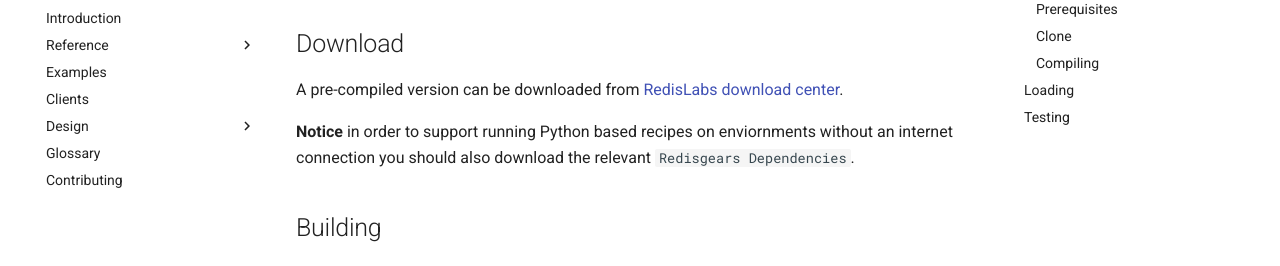
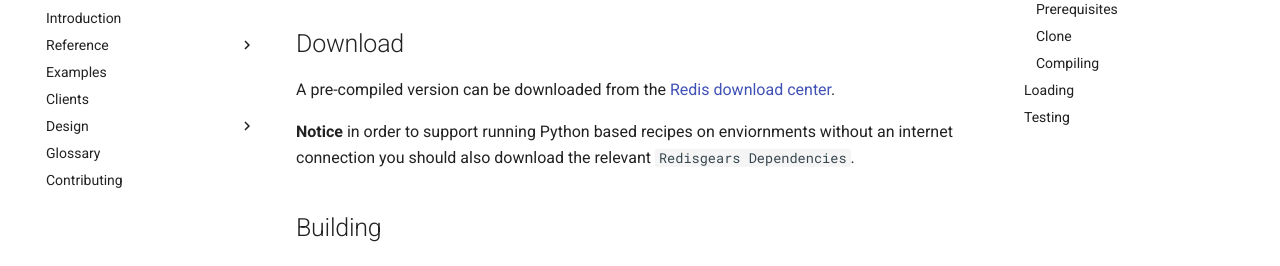
Before and after one commit to RedisGears/RedisGears, an MkDocs documentation site: the page built from docs/quickstart.md, in a window 1280 px wide and 900 px high, scrolled down 480 px. Shown: the part 180-446 px from the top of the window. Built offline with MkDocs 1.6.1 and Material for MkDocs 9.7.7, drawn with Linux system fonts in a browser that asks for light colours; comment, search, counter and statistics services are not loaded.

Commit message:
Grammar fix, Labs removed.

```diff
--- a/docs/quickstart.md
+++ b/docs/quickstart.md
@@ -21,7 +21,7 @@ docker run -p 30001:30001 -p 30002:30002 -p 30003:30003 redislabs/rgcluster:late
 
 ## Download
 
-A pre-compiled version can be downloaded from [RedisLabs download center](https://redislabs.com/download-center/modules/).
+A pre-compiled version can be downloaded from the [Redis download center](https://redis.com/download-center/modules/).
 
 **Notice** in order to support running Python based recipes on enviornments without an internet connection you should also download the relevant `Redisgears Dependencies`.
 
```
